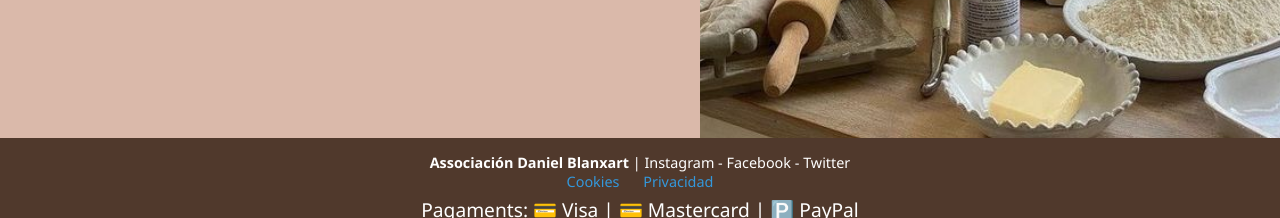
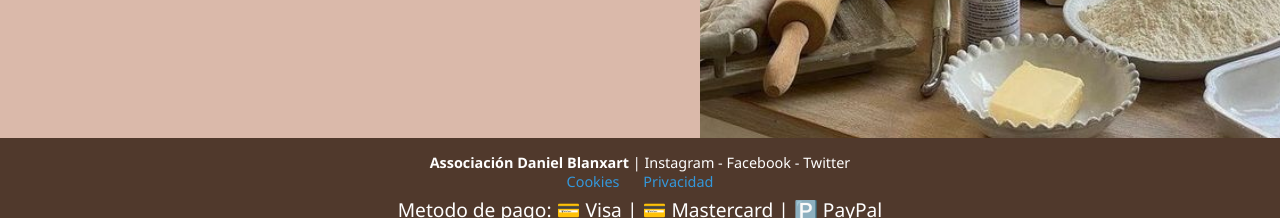
Before and after one commit to HabasDev/cuina, a Django app: page / in a window 1280 px wide. Shown: the part 582-800 px from the top of the page. Run offline with Django 5.2, Linux system fonts and the light colour scheme.

Commit message:
metodo de pago

```diff
--- a/templates/base.html
+++ b/templates/base.html
@@ -49,7 +49,7 @@
             <a href="javascript:void(0)" onclick="document.getElementById('privacyBanner').style.display='block'">Privacidad</a>
         </div>
         <div class="payments">
-            Pagaments: 💳 Visa | 💳 Mastercard | 🅿️ PayPal
+            Metodo de pago: 💳 Visa | 💳 Mastercard | 🅿️ PayPal
         </div>
     </footer>
     <script>
```
